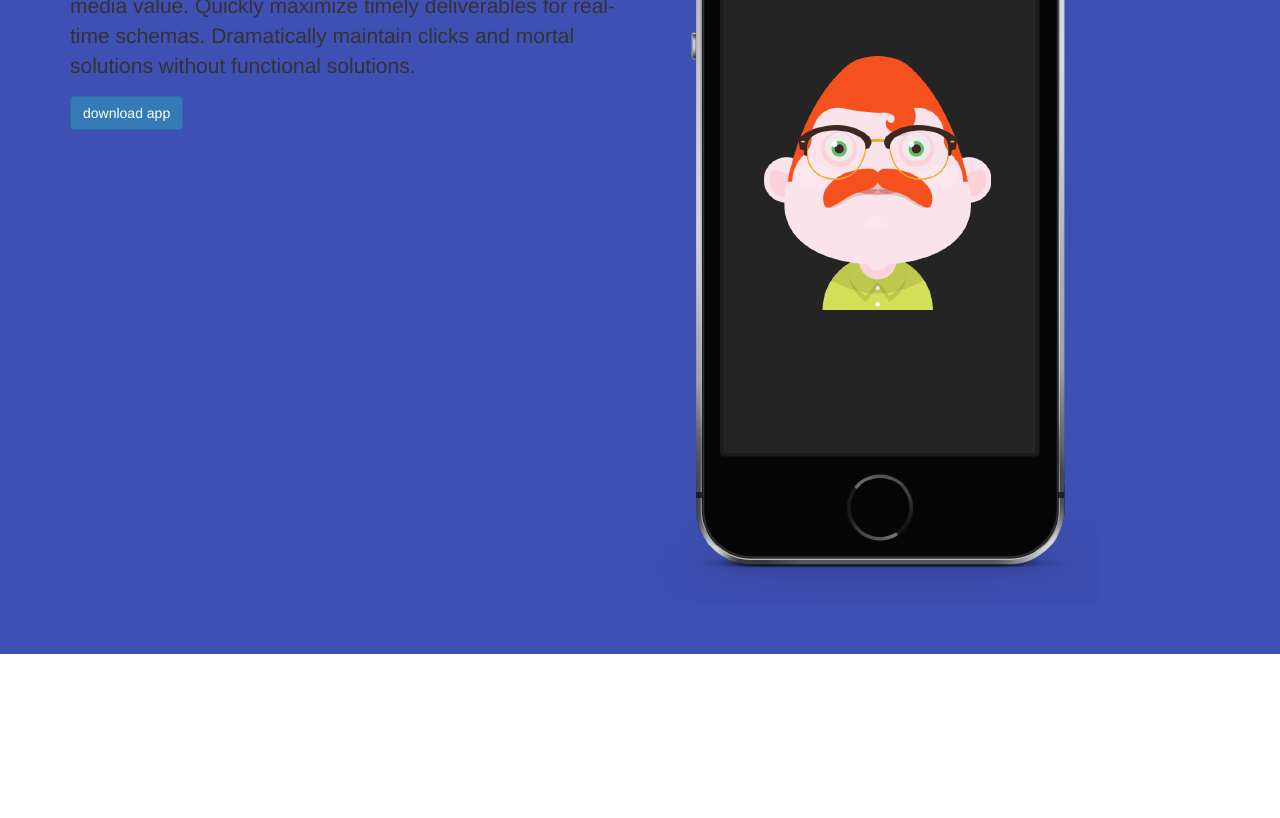
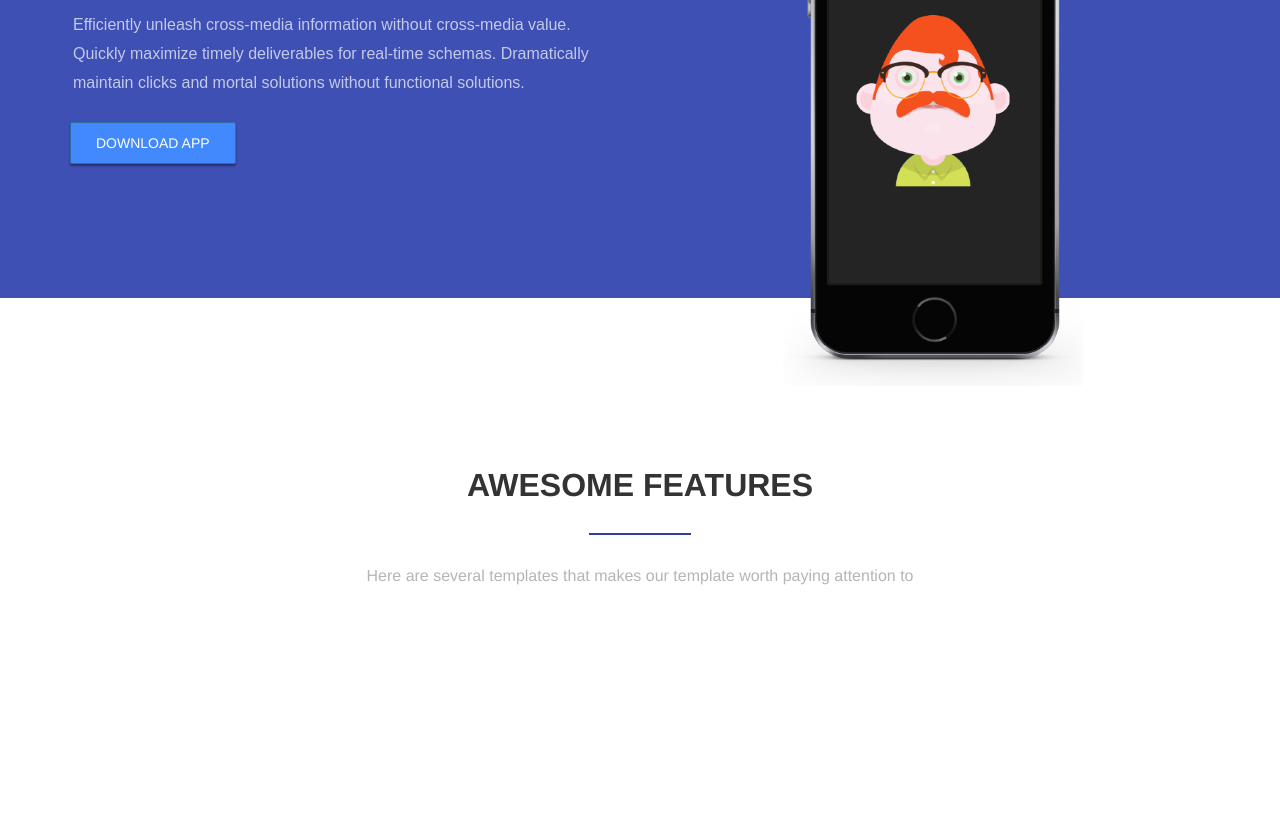
Before and after one commit to Bashsoft707/Carabobo, a plain HTML site: page index.html in a window 1280 px wide. Shown: the part 302-1120 px from the top of the page. Before the commit the page ends 956 px from the top, so only its background shows below. Drawn offline with nearby package versions, Linux system fonts and the light colour scheme.

Commit message:
adding changes

```diff
--- a/css/styles.css
+++ b/css/styles.css
@@ -18,15 +18,17 @@
 .logo img{
     width: 120px;
     height: auto;
-    margin-left: 20px;
+    margin-left: 15px;
 }
 .jumbotron{
     background: #3E50B4;
     position: relative;
     margin: 0;
+    height: 600px;
 }
 .intro-title{
-    margin-top: 100px;
+    margin-top: 140px;
+    margin-bottom: 20px;
 }
 .jumbotron .intro-title{
     font-size: 2.5em;
@@ -34,3 +36,64 @@
     font-weight: 700;
     line-height: 1.5;
 }
+.jumbotron .intro-text{
+    font-size: 16px;
+    color: #C4C9E8;
+    line-height: 1.8;
+    font-family: sans-serif;
+    margin-left: 3px;
+    margin-bottom: 25px;
+}
+#btn-download{
+    background: #4389FE;
+    padding: 10px 25px;
+    border-radius: 2px;
+    color: #ffffff;
+    text-transform: uppercase;
+    display: inline-block;
+    box-shadow: 0 2px 2px rgba(0,0,0,0.4);
+    position: relative;
+    transition: all .3s ease;
+    overflow: hidden;
+}
+.image-wrap{
+    padding-top: 60px;
+}
+.image-wrap img {
+    width: 300px;
+    height: auto;
+}
+#image-wrap{
+    text-align: center;
+}
+.features{
+    padding: 150px 0;
+}
+.features-title{
+    font-weight: 700;
+    text-transform: uppercase;
+    font-size: 32px;
+    margin-bottom: 30px;
+}
+hr{
+    width: 100px;
+    border: 1px solid #2F3E9E;
+    margin-bottom: 30px;
+}
+.features-text{
+    font-size: 16px;
+    color: #B5B5B5;
+    margin-bottom: 80px;
+}
+
+@media (min-width: 992px){
+
+}
+@media (min-width: 768px) and (max-width: 991px){
+
+}
+@media (max-width: 767px){
+    .jumbotron{
+        text-align: center;
+    }
+}
--- a/index.html
+++ b/index.html
@@ -69,10 +69,12 @@
                                 Dramatically maintain clicks and mortal solutions without functional
                                 solutions.
                             </p>
-                            <button type="button" class="btn btn-primary">download app</button>
+                            <a href="#" class="btn btn-primary" id="btn-download">
+                                download app
+                            </a>
                         </div>
                         <div class="col-md-6 hidden-sm hidden-xs">
-                            <div class="jumbotron-image">
+                            <div class="image-wrap" id="image-wrap">
                                 <img src="img/placeholder-445x860-1.png" alt="jumbotron image"
                                 class="img-responsible hidden-xs">
                             </div>
@@ -82,6 +84,23 @@
             </div>
         </section>
 
+        <section class="features text-center">
+            <div class="container">
+                <div class="row">
+                    <div class="col-xs-12">
+                        <h1 class="features-title">
+                            awesome features
+                        </h1>
+                        <hr>
+                        <p class="features-text">
+                            Here are several templates that makes our
+                            template worth paying attention to
+                        </p>
+                    </div>
+                </div>
+            </div>
+        </section>
+
     <script src="js/bootstrap.min.js"></script>
     <script src="js/script.js"></script>
 </body>
```
